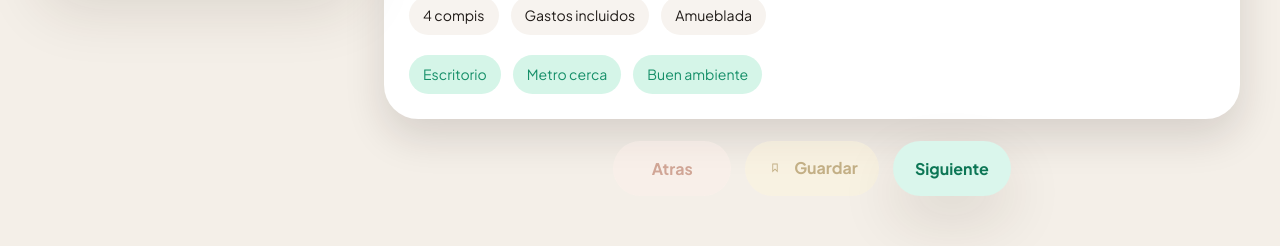
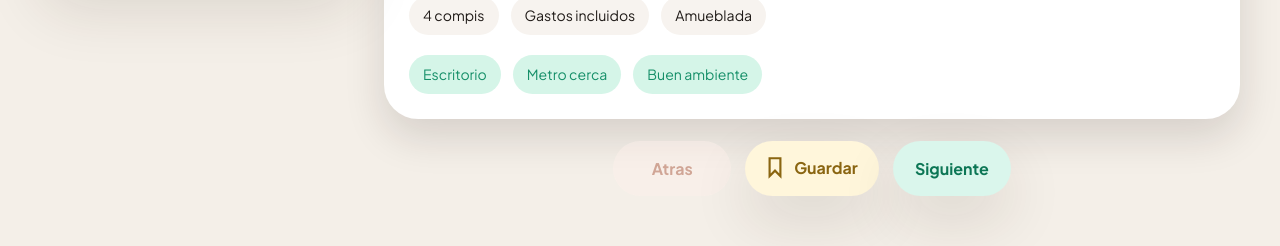
Before and after one commit to elpronick/Match-Live, a React (Vite) app in the folder frontend/: page / in a window 1280 px wide. Shown: the part 2247-2493 px from the top of the page. Built offline with nearby package versions, Linux system fonts and the light colour scheme; no server answers.

Commit message:
Decouple save button UI and enlarge swipe marker icon

```diff
--- a/frontend/src/components/DeckSection.js
+++ b/frontend/src/components/DeckSection.js
@@ -1,11 +1,8 @@
-import React, { useState, useEffect } from 'react';
-import axios from 'axios';
-import { useAuth } from './AuthContext';
-import saveIconUrl from '../assets/marcador.svg';
-import savedIconUrl from '../assets/marcador-contorno.svg';
+import React, { useState } from 'react';
 import './DeckSection.scss';
 
-const API = import.meta.env.VITE_BACKEND_URL;
+const SAVE_ICON_PATH = 'M665.6 768L512 614.4 358.4 768V256h307.2v512zM512 537.6L614.4 640V307.2H409.6V640L512 537.6z';
+const SAVED_ICON_PATH = 'M665.6 768L512 614.4 358.4 768V256h307.2v512z';
 
 const properties = [
   {
@@ -56,21 +53,19 @@ const properties = [
 
 const filterChips = ['Centro', 'Terraza', 'Mascotas', 'Parking'];
 
+function SaveMarkerIcon({ saved }) {
+  return (
+    <svg className="swipe-btn__icon" viewBox="0 0 1024 1024" aria-hidden="true" focusable="false">
+      <path d={saved ? SAVED_ICON_PATH : SAVE_ICON_PATH} fill="currentColor" />
+    </svg>
+  );
+}
+
 export default function DeckSection() {
-  const { user } = useAuth();
   const [currentIndex, setCurrentIndex] = useState(0);
   const [activeChips, setActiveChips] = useState(new Set(['Centro']));
   const [budget, setBudget] = useState(600);
   const [savedIds, setSavedIds] = useState(new Set());
-
-  useEffect(() => {
-    if (user) {
-      axios
-        .get(`${API}/api/saved`, { withCredentials: true })
-        .then(({ data }) => setSavedIds(new Set(data.map((s) => s.property_id))))
-        .catch(() => {});
-    }
-  }, [user]);
 
   const current = properties[currentIndex];
   const isSaved = current ? savedIds.has(current.id) : false;
@@ -80,21 +75,16 @@ export default function DeckSection() {
   const goBack = () => canGoBack && setCurrentIndex((index) => index - 1);
   const goNext = () => canGoNext && setCurrentIndex((index) => index + 1);
 
-  const toggleSave = async () => {
-    if (!user || !current) return;
+  const toggleSave = () => {
+    if (!current) return;
 
     const id = current.id;
-    if (savedIds.has(id)) {
-      await axios.delete(`${API}/api/saved/${id}`, { withCredentials: true }).catch(() => {});
-      setSavedIds((prev) => {
-        const next = new Set(prev);
-        next.delete(id);
-        return next;
-      });
-    } else {
-      await axios.post(`${API}/api/saved/${id}`, {}, { withCredentials: true }).catch(() => {});
-      setSavedIds((prev) => new Set(prev).add(id));
-    }
+    setSavedIds((prev) => {
+      const next = new Set(prev);
+      if (next.has(id)) next.delete(id);
+      else next.add(id);
+      return next;
+    });
   };
 
   const toggleChip = (chip) => {
@@ -222,15 +212,11 @@ export default function DeckSection() {
             <button
               className={`swipe-btn swipe-btn--save ${isSaved ? 'is-saved' : ''}`}
               onClick={toggleSave}
-              disabled={!user || !current}
+              disabled={!current}
               data-testid="swipe-save-btn"
               aria-pressed={isSaved}
             >
-              <span
-                className="swipe-btn__icon"
-                aria-hidden="true"
-                style={{ '--swipe-icon': `url(${isSaved ? savedIconUrl : saveIconUrl})` }}
-              />
+              <SaveMarkerIcon saved={isSaved} />
               <span className="swipe-btn__label">{isSaved ? 'Guardado' : 'Guardar'}</span>
             </button>
             <button
--- a/frontend/src/components/DeckSection.scss
+++ b/frontend/src/components/DeckSection.scss
@@ -306,15 +306,8 @@
           width: 18px;
           height: 18px;
           flex: 0 0 18px;
-          background: currentColor;
-          -webkit-mask-image: var(--swipe-icon);
-          mask-image: var(--swipe-icon);
-          -webkit-mask-repeat: no-repeat;
-          mask-repeat: no-repeat;
-          -webkit-mask-position: center;
-          mask-position: center;
-          -webkit-mask-size: contain;
-          mask-size: contain;
+          display: block;
+          scale: 2.4;
         }
         .swipe-btn__label {
           line-height: 1;
--- a/frontend/src/components/Hero.scss
+++ b/frontend/src/components/Hero.scss
@@ -208,7 +208,7 @@
           .hero { padding: 120px 24px 60px; }
           .hero__floating-logo {
             bottom: 5px;
-            right: 100px;
+            right: 18%;
             scale: 2;
           }
         }
```
